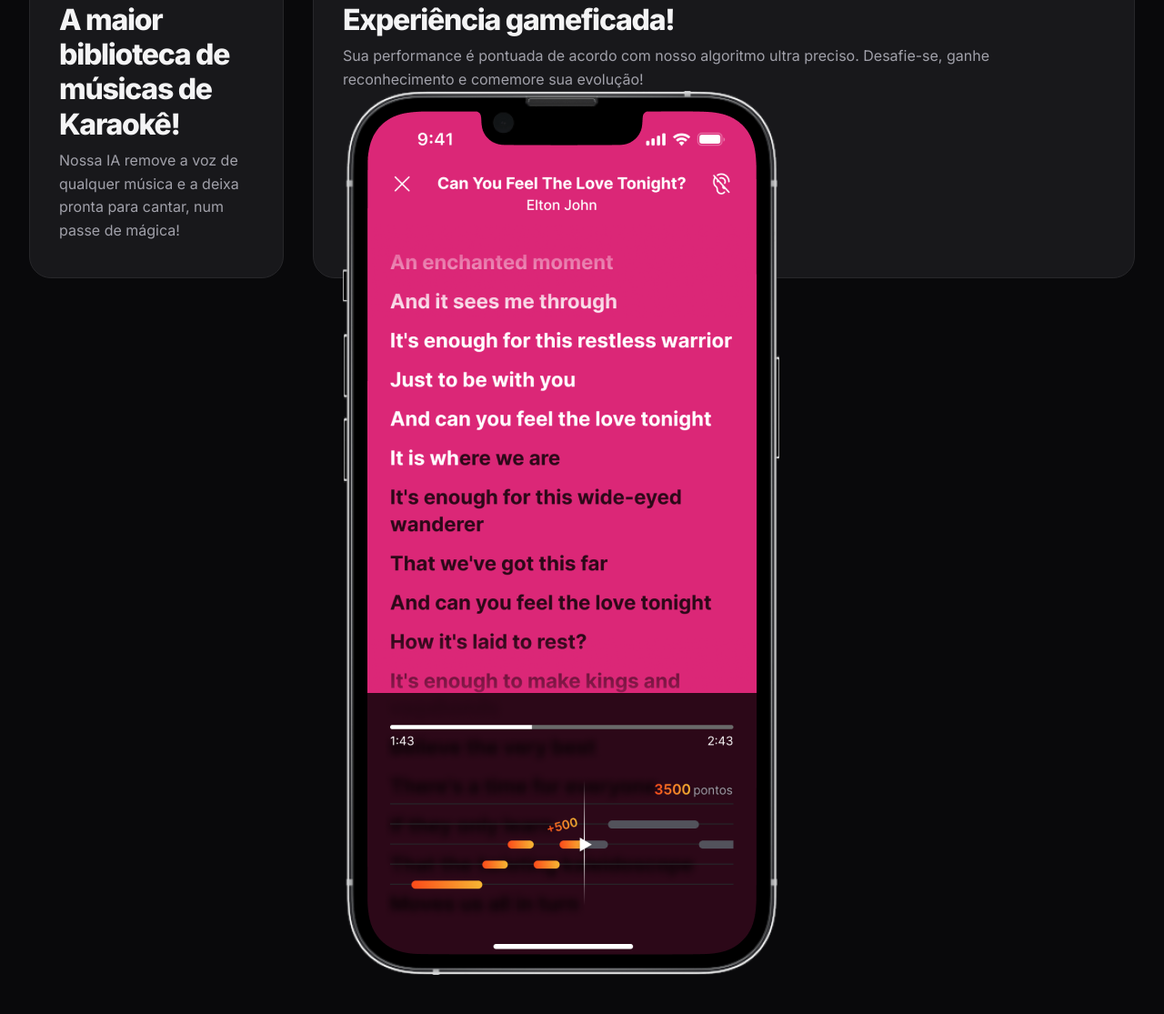
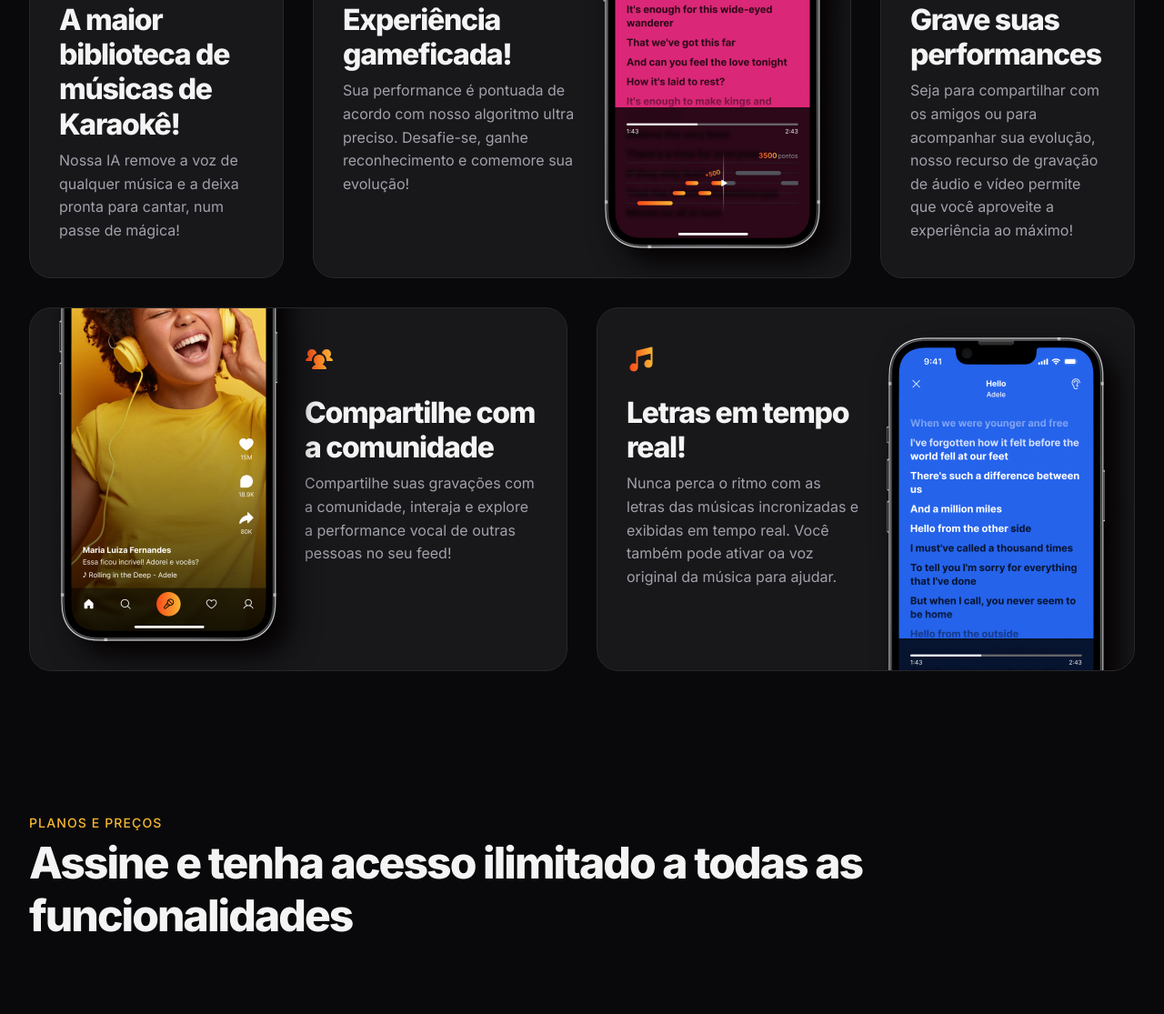
Before and after one commit to HikaroRibeiro/zingen, a plain HTML site: page index.html in a window 1280 px wide. Shown: the part 1790-2905 px from the top of the page at 91% size. Before the commit the page ends 2870 px from the top, so only its background shows below. Drawn offline with Linux system fonts and the light colour scheme.

Commit message:
✨ Seção Features Conclusão
Conclusão da seção Features com as estilizações.

```diff
--- a/index.html
+++ b/index.html
@@ -66,6 +66,7 @@
 
     <section id="features">
         <div class="cards container py-xl grid gap-1.5">
+
             <div class="card py-lg px-lg">
                 <img src="assets/icons/MagicWand.svg" alt="Ícone de varinha mágica">
                 <h3>A maior biblioteca de músicas de Karaokê!</h3>
@@ -81,7 +82,41 @@
                 <img class="desktop-only" src="assets/Tela 2.png" alt="Imagem de smartphone com o app Zingen">
             </div>
 
+            <div class="card py-lg px-lg">
+                <img src="assets/icons/MicrophoneStage.svg" alt="Ícone de varinha mágica">
+                <h3>Grave suas performances</h3>
+                <p>Seja para compartilhar com os amigos ou para acompanhar sua evolução, nosso recurso de gravação de áudio e vídeo permite que você aproveite a experiência ao máximo!</p>
+            </div>
+
+            <div class="card py-lg px-lg">
+                <div>
+                    <img src="assets/icons/UsersThree.svg" alt="Controle de videogame">
+                    <h3>Compartilhe com a comunidade</h3>
+                    <p>Compartilhe suas gravações com a comunidade, interaja e explore a performance vocal de outras pessoas no seu feed!</p>
+                </div>
+                <img class="desktop-only" src="assets/Tela 1.png" alt="Imagem de smartphone com o app Zingen">
+            </div>
+
+            <div class="card py-lg px-lg">
+                <div>
+                    <img src="assets/icons/MusicNotes.svg" alt="Controle de videogame">
+                    <h3>Letras em tempo real!</h3>
+                    <p>Nunca perca o ritmo com as letras das músicas incronizadas e exibidas em tempo real. Você também pode ativar oa voz original da música para ajudar.</p>
+                </div>
+                <img class="desktop-only" src="assets/Tela 3.png" alt="Imagem de smartphone com o app Zingen">
+            </div>
+
         </div>
+    </section>
+
+    <section id="princing">
+        <div class="container py-xl">
+            <header>
+                <strong>Planos e Preços</strong>
+                <h2>Assine e tenha acesso ilimitado a todas as funcionalidades</h2>
+            </header>
+        </div>
+
     </section>
 </body>
 </html>
--- a/styles/features.css
+++ b/styles/features.css
@@ -1,8 +1,19 @@
 #features {
     & .cards {
-        grid-template-columns: 17.5rem 1fr 17.5rem;
+        grid-template-columns: 17.5rem 1fr 1fr 17.5rem;
         grid-template-rows: 25rem 25rem;
         gap: 2rem;
+    }
+
+    & .card {
+        position: relative;
+        overflow: hidden;
+
+        & img.desktop-only {
+            position: absolute;
+            max-width: 15rem;
+            filter: drop-shadow(1rem 1rem 1rem rgb(3, 0, 0));
+        }
     }
 
     & .card:nth-child(1) {
@@ -15,5 +26,47 @@
     */
     & .card:nth-child(2) {
         grid-column: 2/4;
+
+        & > div {
+            max-width: 16rem;
+        }
+
+        & .desktop-only {
+            bottom: 2rem;
+            right: 2rem;
+        }
+    }
+
+    & .card:nth-child(3) {
+        grid-column: 4/5;
+    }
+
+    & .card:nth-child(4) {
+        grid-column: 1/3;
+        grid-row: 2/3;
+
+        & > div {
+            max-width: 16rem;
+            margin-left: auto;
+        }
+
+        & .desktop-only {
+            bottom: 2rem;
+            left: 2rem;
+        }
+    }
+
+        & .card:nth-child(5) {
+        grid-column: 3/5;
+        grid-row: 2/3;
+
+        & > div {
+            max-width: 16rem;
+        }
+
+        & .desktop-only {
+            top: 2rem;
+            right: 2rem;
+        }
     }
 }
```
